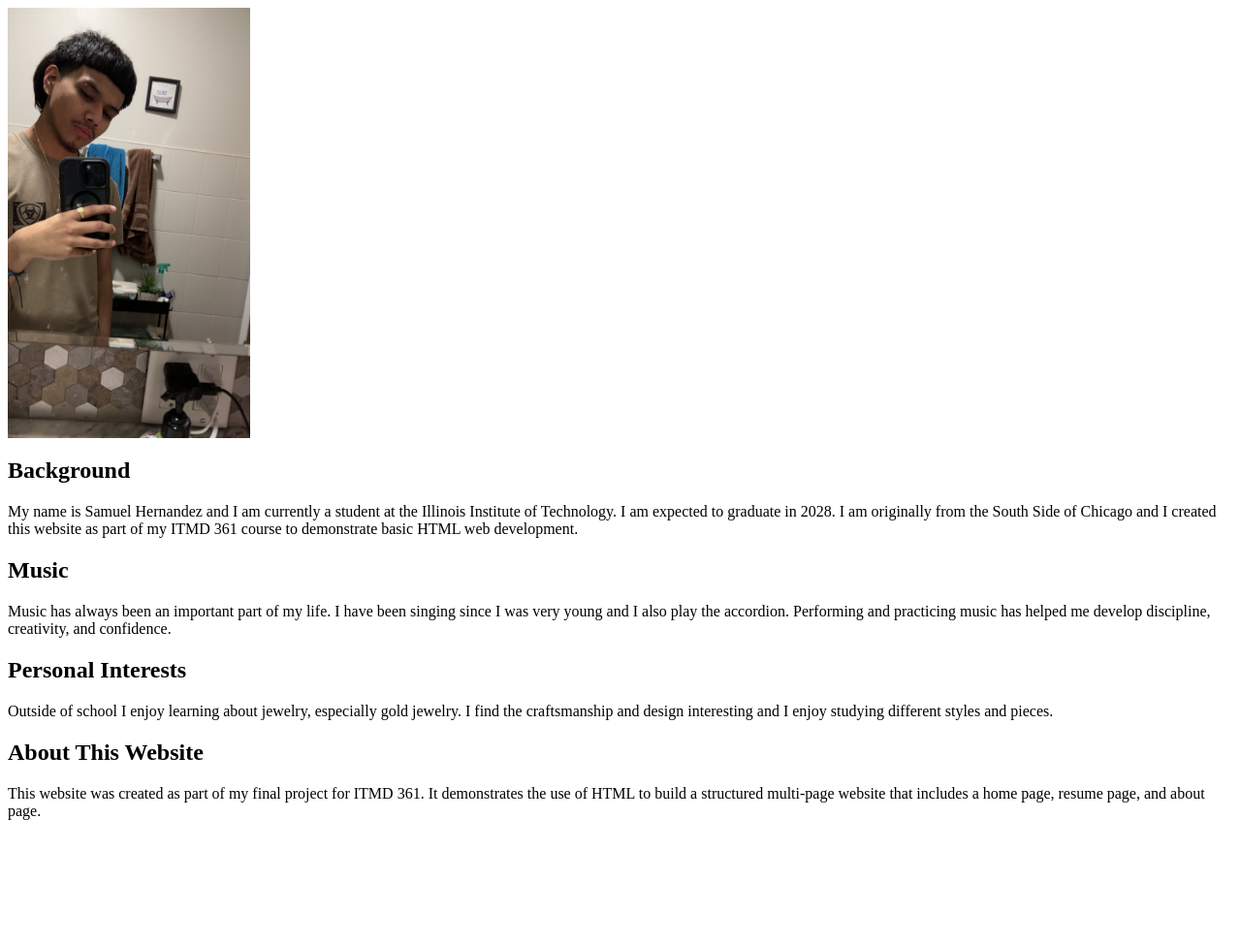
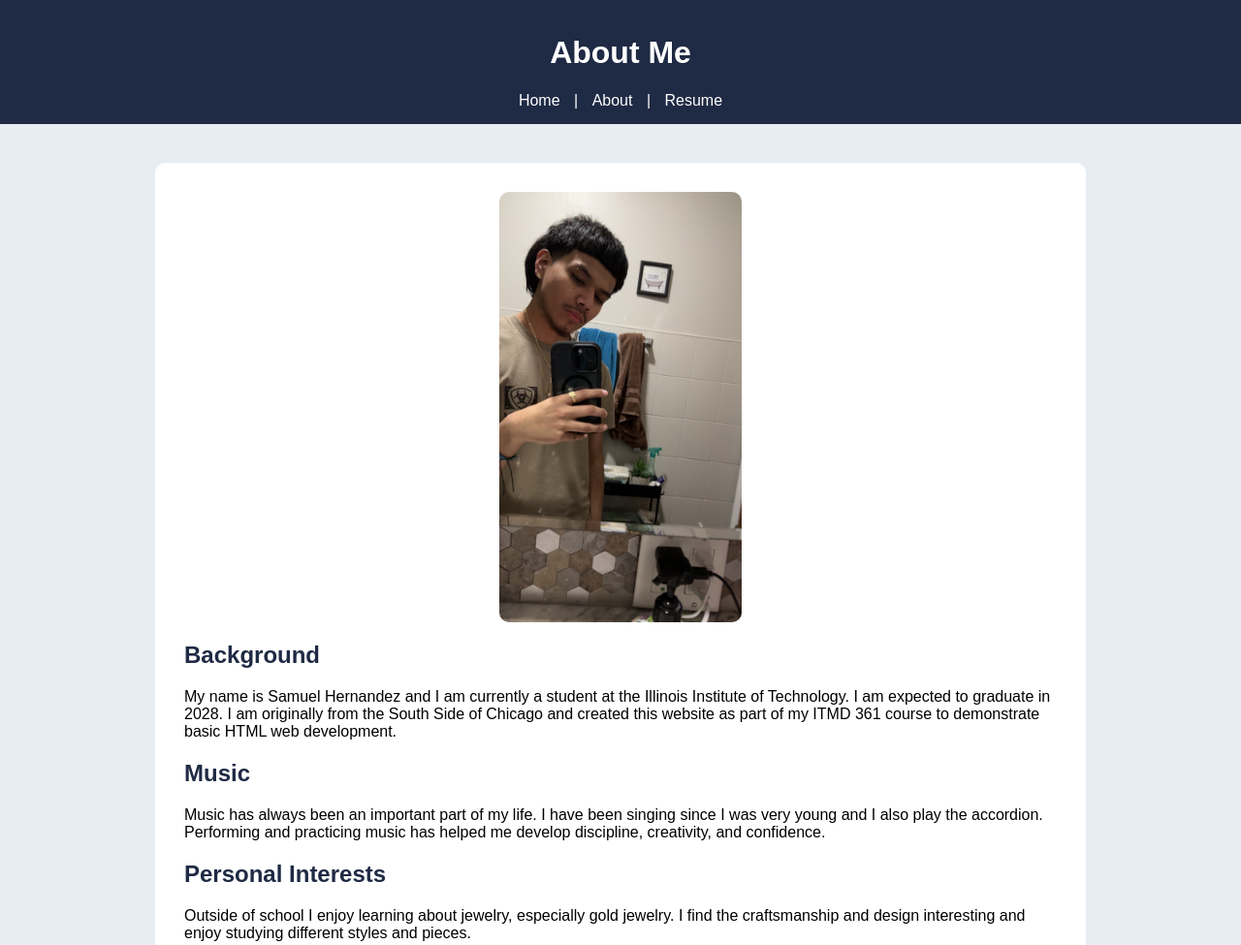
Before and after one commit to shernandez26-source/itmd-361-project1, a plain HTML site: page about.html in a window 1280 px wide. Shown: the top 975 px of the page at 97% size. Before the commit the page ends 862 px from the top, so only its background shows below. Drawn offline with Linux system fonts and the light colour scheme.

Commit message:
Update about.html

```diff
--- a/about.html
+++ b/about.html
@@ -1,3 +1,71 @@
+<!DOCTYPE html>
+<html lang="en">
+
+<head>
+<meta charset="UTF-8">
+<meta name="viewport" content="width=device-width, initial-scale=1.0">
+<title>About Me</title>
+
+<style>
+
+body {
+    font-family: Arial, sans-serif;
+    background-color: #e8edf3;
+    margin: 0;
+}
+
+header {
+    background-color: #1f2a44;
+    color: white;
+    padding: 15px;
+    text-align: center;
+}
+
+nav a {
+    color: white;
+    text-decoration: none;
+    margin: 0 10px;
+}
+
+nav a:hover {
+    text-decoration: underline;
+}
+
+main {
+    max-width: 900px;
+    margin: 40px auto;
+    background: white;
+    padding: 30px;
+    border-radius: 10px;
+}
+
+img {
+    display: block;
+    margin: 0 auto 20px auto;
+    border-radius: 10px;
+}
+
+h2 {
+    color: #1f2a44;
+}
+
+</style>
+
+</head>
+
+<body>
+
+<header>
+<h1>About Me</h1>
+
+<nav>
+<a href="index.html">Home</a> |
+<a href="about.html">About</a> |
+<a href="resume.html">Resume</a>
+</nav>
+
+</header>
+
 <main>
 
 <img src="profile.jpg" alt="Photo of Samuel Hernandez" width="250">
@@ -5,8 +73,8 @@
 <h2>Background</h2>
 <p>
 My name is Samuel Hernandez and I am currently a student at the Illinois Institute of Technology.
-I am expected to graduate in 2028. I am originally from the South Side of Chicago and I created
-this website as part of my ITMD 361 course to demonstrate basic HTML web development.
+I am expected to graduate in 2028. I am originally from the South Side of Chicago and created this
+website as part of my ITMD 361 course to demonstrate basic HTML web development.
 </p>
 
 <h2>Music</h2>
@@ -19,14 +87,16 @@ creativity, and confidence.
 <h2>Personal Interests</h2>
 <p>
 Outside of school I enjoy learning about jewelry, especially gold jewelry. I find the craftsmanship
-and design interesting and I enjoy studying different styles and pieces.
+and design interesting and enjoy studying different styles and pieces.
 </p>
 
 <h2>About This Website</h2>
 <p>
-This website was created as part of my final project for ITMD 361. It demonstrates the use of
-HTML to build a structured multi-page website that includes a home page, resume page, and
-about page.
+This website was created as part of my final project for ITMD 361. It demonstrates the use of HTML
+to build a structured multi-page website that includes a home page, resume page, and about page.
 </p>
 
 </main>
+
+</body>
+</html>
```
